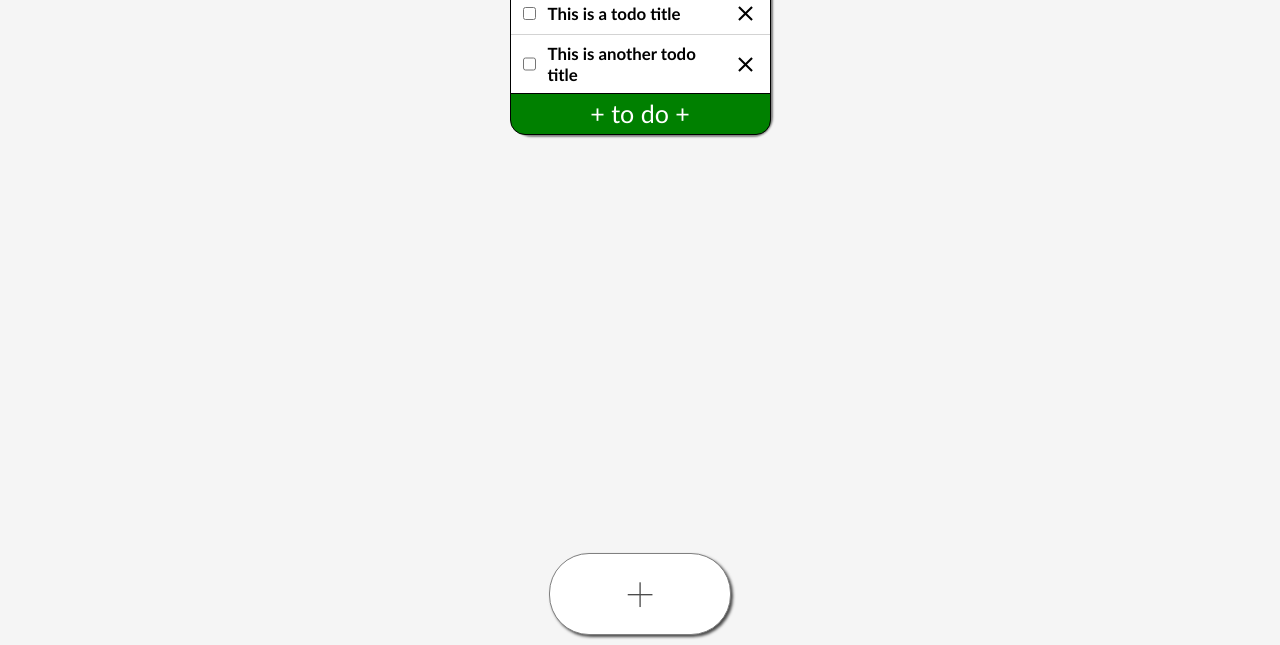
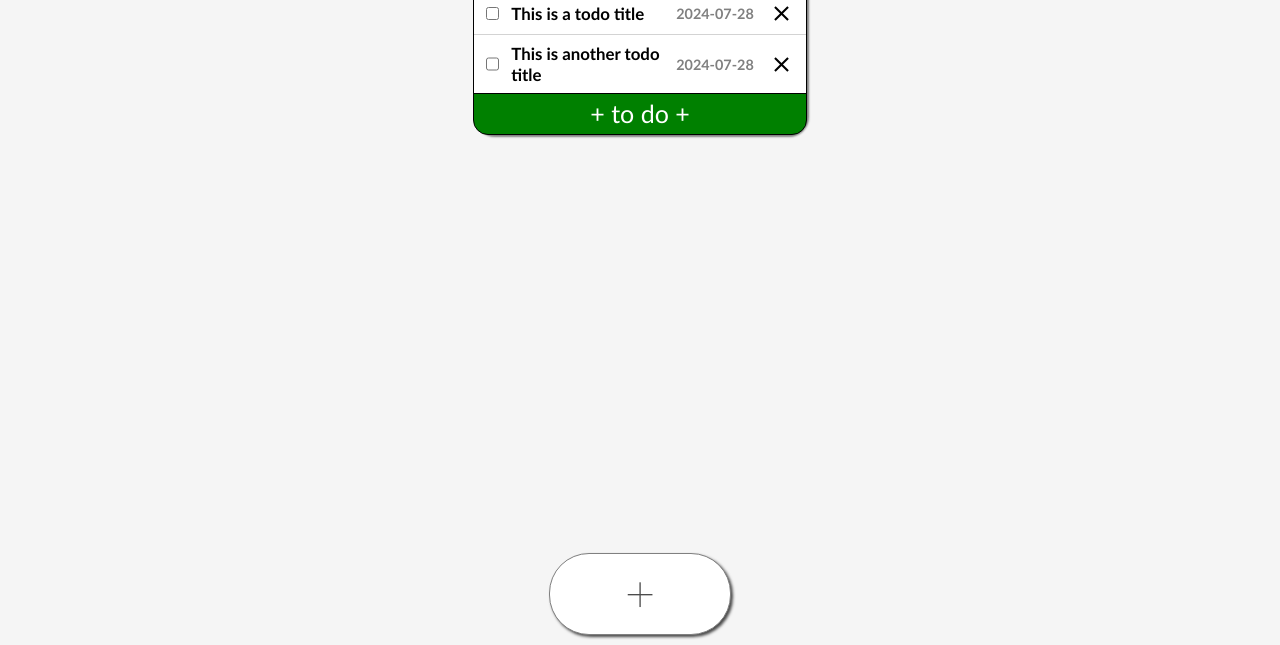
Before and after one commit to RichardGabelman/todo-list, a website built with webpack: page src/index.html in a window 1280 px wide. Shown: the part 155-800 px from the top of the page. Built offline with nearby package versions, Linux system fonts and the light colour scheme.

Commit message:
Add date to todo

```diff
--- a/src/modules/htmlGenerator.js
+++ b/src/modules/htmlGenerator.js
@@ -24,9 +24,11 @@ export class HtmlGenerator {
     checkTitle.appendChild(checkbox);
     checkTitle.appendChild(title);
 
+    const deadline = document.createElement('h4');
+    deadline.textContent = todo.dueDate.toISOString().substring(0, 10);
+
     const closeIcon = document.createElementNS("http://www.w3.org/2000/svg", "svg");
     closeIcon.setAttribute('viewBox', '0 0 24 24');
-
     const svgTitle = document.createElementNS("http://www.w3.org/2000/svg", 'title');
     svgTitle.textContent = "close";
     closeIcon.appendChild(svgTitle);
@@ -37,6 +39,7 @@ export class HtmlGenerator {
     closeIcon.setAttribute("project-index", projectIndex);
 
     todoDiv.appendChild(checkTitle);
+    todoDiv.appendChild(deadline);
     todoDiv.appendChild(closeIcon);
 
     return todoDiv;
--- a/src/style.css
+++ b/src/style.css
@@ -177,22 +177,22 @@ header svg {
 }
 
 .todo {
+  font-family: ui-rounded, 'Hiragino Maru Gothic ProN', Quicksand, Comfortaa, Manjari, 'Arial Rounded MT', 'Arial Rounded MT Bold', Calibri, source-sans-pro, sans-serif;
   display: flex;
   padding: 8px 12px;
   justify-content: space-between;
   align-items: center;
-  gap: 10px;
+  gap: 15px;
   border-bottom: 1px solid lightgray;
 }
 
 .checkTitle {
-  font-family: ui-rounded, 'Hiragino Maru Gothic ProN', Quicksand, Comfortaa, Manjari, 'Arial Rounded MT', 'Arial Rounded MT Bold', Calibri, source-sans-pro, sans-serif;
   font-weight: 200;
   font-size: 0.9rem;
   display: flex;
   gap: 12px;
   color: black;
-  max-width: 200px;
+  width: 175px;
 }
 
 .checkTitle h3 {
@@ -211,6 +211,11 @@ header svg {
 
 .todo svg:hover {
   fill: red;
+}
+
+.todo h4 {
+  color: gray;
+  font-size: 0.9rem;
 }
 
 .header,
```
